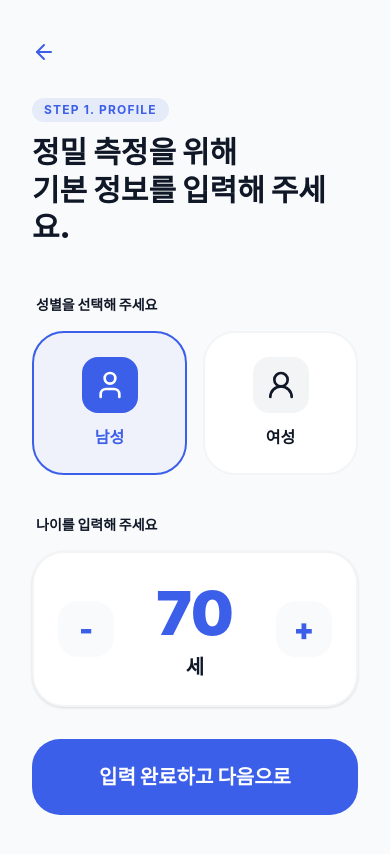
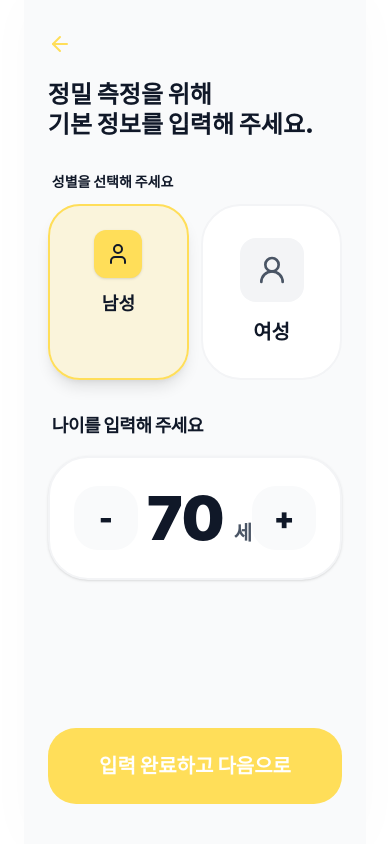
Before and after one commit to 3679gug/hrv, a Next.js app in the folder frontend/: page /profile in a window 390 px wide. Shown: the top 854 px of the page. Built offline with nearby package versions, Linux system fonts and the light colour scheme; a web font is replaced by a local one.

Commit message:
UI: Optimize mobile layout and remove redundant text

```diff
--- a/frontend/src/app/globals.css
+++ b/frontend/src/app/globals.css
@@ -3,18 +3,20 @@
 
 @theme {
   --color-background: #FFFFFF;
-  --color-foreground: #1A1A2E;
-  --color-primary: #3B5FE8;
-  --color-secondary: #EFF6FF;
-  --color-accent: #E8C547;
+  --color-foreground: #000000;
+  --color-primary: #FFDE59;
+  --color-primary-dark: #F4CE3A;
+  --color-secondary: #FFF9E5;
+  --color-accent: #1A1A1A;
 }
 
 :root {
   --background: #FFFFFF;
-  --foreground: #1A1A2E;
-  --primary: #3B5FE8;
-  --secondary: #EFF6FF;
-  --accent: #E8C547;
+  --foreground: #000000;
+  --primary: #FFDE59;
+  --primary-dark: #F4CE3A;
+  --secondary: #FFF9E5;
+  --accent: #1A1A1A;
 }
 
 body {
--- a/frontend/src/app/measure/page.tsx
+++ b/frontend/src/app/measure/page.tsx
@@ -280,18 +280,17 @@ export default function MeasurePage() {
           animate={{ opacity: 1, scale: 1 }}
           className="flex-1 flex flex-col"
         >
-          <header className="p-6 flex justify-between items-center text-primary">
-            <button onClick={() => router.back()} className="p-2 rounded-full hover:bg-white transition-colors">
+          <header className="p-8 flex justify-between items-center text-gray-900 sticky top-0 z-10 bg-gray-50/80 backdrop-blur-md">
+            <button onClick={() => router.back()} className="p-3 bg-white rounded-2xl shadow-sm text-gray-400 hover:text-gray-900 transition-all ring-1 ring-gray-100">
               <ArrowLeft size={24} />
             </button>
-            <h1 className="text-xl font-bold">심박 신호 측정</h1>
-            <div className="w-10 h-10" />
+            <h1 className="text-2xl font-black">심박 신호 측정</h1>
+            <div className="w-12 h-12" />
           </header>
 
             <div className="flex-1 px-8 py-4 flex flex-col items-center">
-              <div className="text-center mb-8 space-y-2">
-                <p className="text-primary font-bold tracking-widest text-xs uppercase opacity-60">MEASURING HEART WEATHER</p>
-                <h2 className="text-3xl font-black text-gray-900">당신의 마음은 어떤가요?</h2>
+              <div className="text-center mb-10 space-y-3">
+                <h2 className="text-4xl font-black text-gray-900 leading-tight">당신의 마음은 <br /> 어떤가요?</h2>
               </div>
 
               {/* Video Frame */}
--- a/frontend/src/app/profile/page.tsx
+++ b/frontend/src/app/profile/page.tsx
@@ -42,60 +42,57 @@ export default function ProfilePage() {
           initial={{ opacity: 0, x: -20 }}
           animate={{ opacity: 1, x: 0 }}
           exit={{ opacity: 0, x: 20 }}
-          className="flex-1 flex flex-col p-8 pb-12"
+          className="flex-1 flex flex-col p-6 pb-10"
         >
-          <header className="mb-12">
-            <button onClick={() => router.back()} className="p-2 -ml-2 rounded-full hover:bg-white text-primary mb-6 transition-colors">
+          <header className="mb-8">
+            <button onClick={() => router.back()} className="p-2 -ml-2 rounded-full hover:bg-white text-primary mb-4 transition-colors">
               <ArrowLeft size={24} />
             </button>
-            <div className="space-y-3">
-              <div className="inline-flex px-3 py-1 bg-primary/10 rounded-full text-primary text-xs font-bold tracking-widest uppercase">
-                Step 1. Profile
-              </div>
-              <h1 className="text-3xl font-black text-gray-900 leading-tight">
+            <div className="space-y-2">
+              <h1 className="text-2xl font-black text-gray-900 leading-tight">
                 정밀 측정을 위해 <br />
                 기본 정보를 입력해 주세요.
               </h1>
             </div>
           </header>
 
-          <section className="flex-1 space-y-10">
+          <section className="flex-1 space-y-8">
             {/* Gender Selection */}
-            <div className="space-y-4">
+            <div className="space-y-3">
               <p className="text-gray-900 font-black text-sm ml-1">성별을 선택해 주세요</p>
-              <div className="grid grid-cols-2 gap-4">
+              <div className="grid grid-cols-2 gap-3">
                 <button
                   onClick={() => setGender(0)}
-                  className={`p-6 rounded-[32px] border-2 transition-all flex flex-col items-center gap-3 ${gender === 0 ? 'border-primary bg-primary/5 shadow-soft' : 'border-gray-100 bg-white hover:border-gray-200 text-gray-400'}`}
+                  className={`p-6 rounded-[32px] border-2 transition-all flex flex-col items-center gap-3 ${gender === 0 ? 'border-primary bg-primary/20 shadow-lg' : 'border-gray-100 bg-white hover:border-gray-200 text-gray-400'}`}
                 >
-                  <div className={`w-14 h-14 rounded-2xl flex items-center justify-center transition-all ${gender === 0 ? 'bg-primary text-white' : 'bg-gray-100'}`}>
-                     <User size={32} className={gender === 0 ? '' : 'text-gray-900'} />
+                  <div className={`w-12 h-12 rounded-xl flex items-center justify-center transition-all ${gender === 0 ? 'bg-primary text-gray-900 shadow-sm' : 'bg-gray-100'}`}>
+                     <User size={24} className={gender === 0 ? '' : 'text-gray-600'} />
                   </div>
-                  <span className={`font-black ${gender === 0 ? 'text-primary' : 'text-gray-900'}`}>남성</span>
+                  <span className={`text-lg font-black text-gray-900`}>남성</span>
                 </button>
                 <button
                   onClick={() => setGender(1)}
-                  className={`p-6 rounded-[32px] border-2 transition-all flex flex-col items-center gap-3 ${gender === 1 ? 'border-primary bg-primary/5 shadow-soft' : 'border-gray-100 bg-white hover:border-gray-200 text-gray-400'}`}
+                  className={`p-8 rounded-[40px] border-2 transition-all flex flex-col items-center gap-4 ${gender === 1 ? 'border-primary bg-primary/20 shadow-xl' : 'border-gray-100 bg-white hover:border-gray-200 text-gray-400'}`}
                 >
-                  <div className={`w-14 h-14 rounded-2xl flex items-center justify-center transition-all ${gender === 1 ? 'bg-primary text-white' : 'bg-gray-100'}`}>
-                     <UserRound size={32} className={gender === 1 ? '' : 'text-gray-900'} />
+                  <div className={`w-16 h-16 rounded-2xl flex items-center justify-center transition-all ${gender === 1 ? 'bg-primary text-gray-900 shadow-md' : 'bg-gray-100'}`}>
+                     <UserRound size={32} className={gender === 1 ? '' : 'text-gray-600'} />
                   </div>
-                  <span className={`font-black ${gender === 1 ? 'text-primary' : 'text-gray-900'}`}>여성</span>
+                  <span className={`text-xl font-black text-gray-900`}>여성</span>
                 </button>
               </div>
             </div>
 
             {/* Age Selection */}
             <div className="space-y-4">
-              <p className="text-gray-900 font-black text-sm ml-1">나이를 입력해 주세요</p>
-              <div className="bg-white rounded-[32px] p-6 border-2 border-gray-100 shadow-sm flex items-center justify-between">
+              <p className="text-gray-900 font-black text-lg ml-1 tracking-tight">나이를 입력해 주세요</p>
+              <div className="bg-white rounded-[40px] p-6 border-2 border-gray-100 shadow-sm flex items-center justify-between">
                 <button
                   onClick={() => setAge(Math.max(1, age - 1))}
-                  className="w-14 h-14 rounded-[20px] bg-gray-50 flex items-center justify-center text-primary font-black text-3xl active:scale-95 transition-all hover:bg-gray-100"
+                  className="w-16 h-16 rounded-[24px] bg-gray-50 flex items-center justify-center text-gray-900 font-black text-3xl active:scale-90 transition-all hover:bg-primary/20"
                 >
                   -
                 </button>
-                <div className="text-center relative group">
+                <div className="text-center">
                   <input
                     type="number"
                     value={age}
@@ -104,13 +101,13 @@ export default function ProfilePage() {
                       if (!isNaN(val)) setAge(Math.min(120, Math.max(1, val)));
                       else if (e.target.value === '') setAge('' as any);
                     }}
-                    className="w-32 bg-transparent text-6xl font-black text-primary text-center focus:outline-none focus:ring-0 [appearance:textfield] [&::-webkit-outer-spin-button]:appearance-none [&::-webkit-inner-spin-button]:appearance-none cursor-pointer hover:bg-primary/5 rounded-2xl transition-all"
+                    className="w-24 bg-transparent text-6xl font-black text-gray-900 text-center focus:outline-none focus:ring-0 [appearance:textfield] [&::-webkit-outer-spin-button]:appearance-none [&::-webkit-inner-spin-button]:appearance-none"
                   />
-                  <span className="text-xl font-black text-gray-900 block mt-1">세</span>
+                  <span className="text-xl font-black text-gray-600">세</span>
                 </div>
                 <button
                   onClick={() => setAge(Math.min(120, age + 1))}
-                  className="w-14 h-14 rounded-[20px] bg-gray-50 flex items-center justify-center text-primary font-black text-3xl active:scale-95 transition-all hover:bg-gray-100"
+                  className="w-16 h-16 rounded-[24px] bg-gray-50 flex items-center justify-center text-gray-900 font-black text-3xl active:scale-90 transition-all hover:bg-primary/20"
                 >
                   +
                 </button>
--- a/frontend/src/app/reports/page.tsx
+++ b/frontend/src/app/reports/page.tsx
@@ -196,18 +196,18 @@ export default function ReportsPage() {
       </header>
 
       <section className="px-6 py-2 space-y-8">
-        <div className="bg-gray-200/50 p-1.5 rounded-[28px] flex gap-1 shadow-inner ring-1 ring-gray-100">
+        <div className="bg-gray-200/50 p-2 rounded-[32px] flex gap-2 shadow-inner ring-1 ring-gray-100">
           {(['compare', 'weekly', 'monthly', 'yearly'] as const).map((type) => (
             <button
               key={type}
               onClick={() => setViewType(type)}
-              className={`flex-1 py-3 px-1 rounded-[22px] text-[13px] font-black transition-all ${
+              className={`flex-1 py-4 px-1 rounded-[24px] text-[15px] font-black transition-all ${
                 viewType === type
-                  ? 'bg-white text-primary shadow-sm scale-[1.05]'
+                  ? 'bg-primary text-gray-900 shadow-sm scale-[1.02]'
                   : 'text-gray-400 hover:text-gray-500'
               }`}
             >
-              {type === 'compare' ? '어제와 비교' : type === 'weekly' ? '이번 주' : type === 'monthly' ? '이번 달' : '올해'}
+              {type === 'compare' ? '비교' : type === 'weekly' ? '이번 주' : type === 'monthly' ? '이번 달' : '올해'}
             </button>
           ))}
         </div>
```
Also changed, not shown: frontend/src/app/page.tsx (+15 -15 lines), frontend/src/app/results/page.tsx (+25 -25 lines), frontend/src/app/survey/page.tsx (+22 -25 lines), frontend/src/app/voice-setup/page.tsx (+12 -13 lines).
